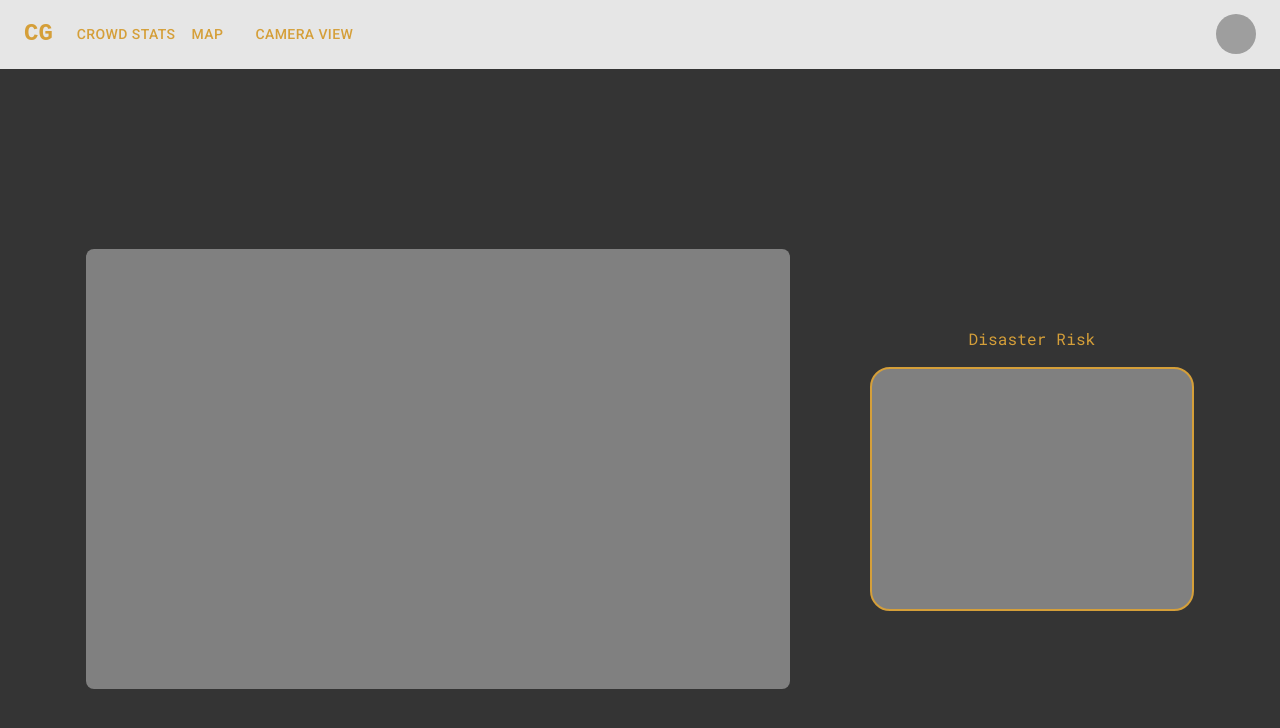
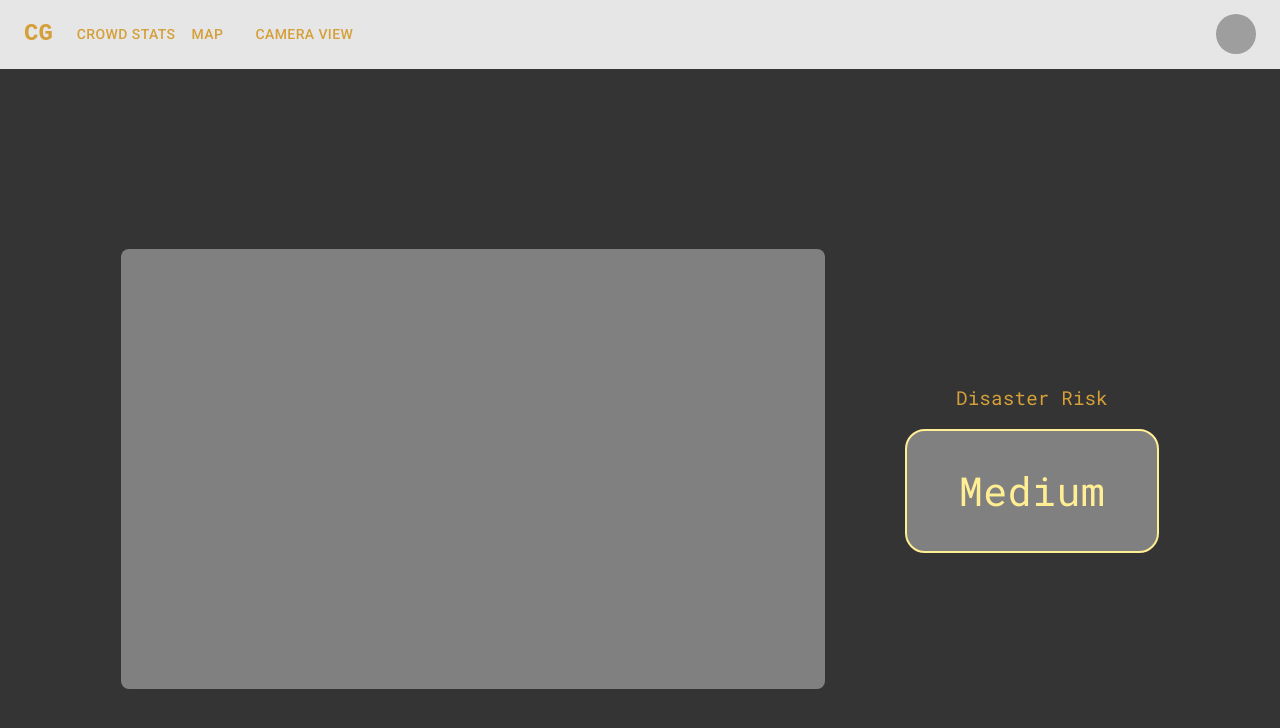
Before and after one commit to ayesha604/crowd-control, a React (Create React App) app: page /crowd-stats in a window 1280 px wide. Shown: the top 728 px of the page. Built offline with nearby package versions, Linux system fonts and the light colour scheme; grey boxes are pictures that could not be loaded.

Commit message:
disaster risk text changes based on input

```diff
--- a/src/CrowdStats.js
+++ b/src/CrowdStats.js
@@ -1,7 +1,39 @@
-import React, { useState } from 'react';
+import React, { useEffect, useState } from 'react';
 import { Box, Typography, Button, IconButton, Stack } from '@mui/material';
 
 export default function CrowdStats() {
+
+    const [riskScore, setRiskScore] = useState(null);
+
+    useEffect(() => {
+        setTimeout(() => {
+            const score = 1; // eventually replace with backend output
+            setRiskScore(score);
+        }, 2000);
+    }, []);
+
+    let borderColor;
+    let riskText;
+
+    switch (riskScore) {
+        case 0:
+            borderColor = '#B2FBA5';
+            riskText = 'Low';
+            break;
+          case 1:
+            borderColor = '#FFEE93';
+            riskText = 'Medium';
+            break;
+          case 2:
+            borderColor = '#FF7F78';
+            riskText = 'High';
+            break;
+          default:
+            borderColor = '#D59F39';
+            riskText = 'Loading...';
+        }
+
+
     return (
       <Box className="App" sx={{minHeight: '100vh', display: 'flex', flexDirection: 'column', justifyContent: 'center', alignItems: 'center'}}>
 
@@ -15,19 +47,21 @@ export default function CrowdStats() {
                   }}>
             </Box>
             <Stack direction="column" spacing={2}>
-                <Typography sx={{fontFamily: 'Roboto Mono'}}>Disaster Risk</Typography>
+                <Typography sx={{fontFamily: 'Roboto Mono', color: '#D59F39', fontSize: '1.2rem'}}>Disaster Risk</Typography>
                 <Box
                     sx={{
                         backgroundColor: 'grey',
-                        height: '30vh',
-                        width: '25vw',
+                        height: '15vh',
+                        width: '19.5vw',
                         display: 'flex',
-                        alignItems: 'stretch',
+                        alignItems: 'center',
                         justifyContent: 'center',
                         borderRadius: 5,
-                        border: '2px solid #D59F39',
+                        border: `2px solid ${borderColor}`,
                     }}
                 >
+                    <Typography sx={{ fontFamily: 'Roboto Mono', color: borderColor, fontSize: '2.5rem'}}>
+                        {riskText}</Typography>
                 </Box>
                 {/* <Stack direction="row" spacing={2}>
                     <Box
```
